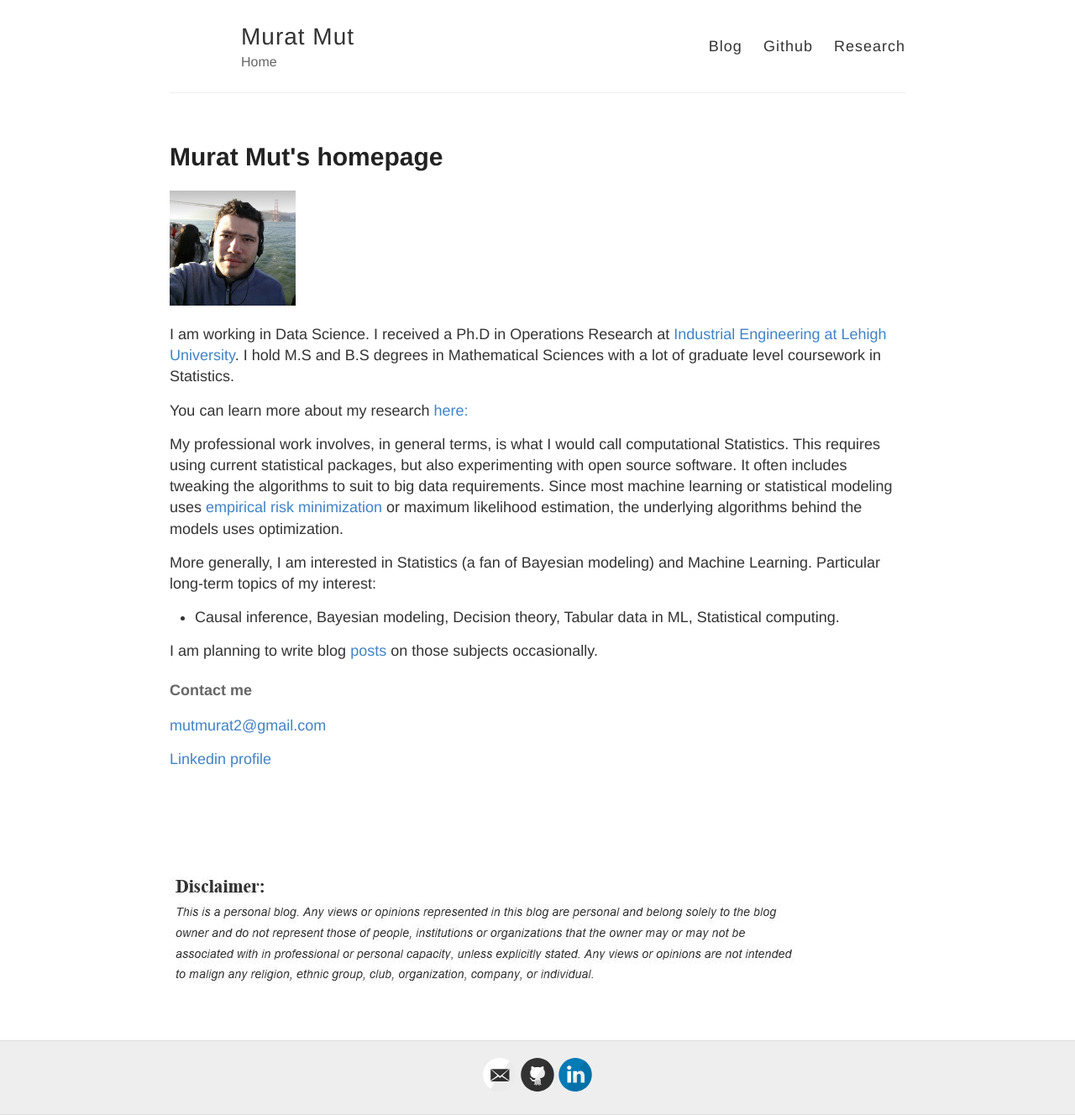
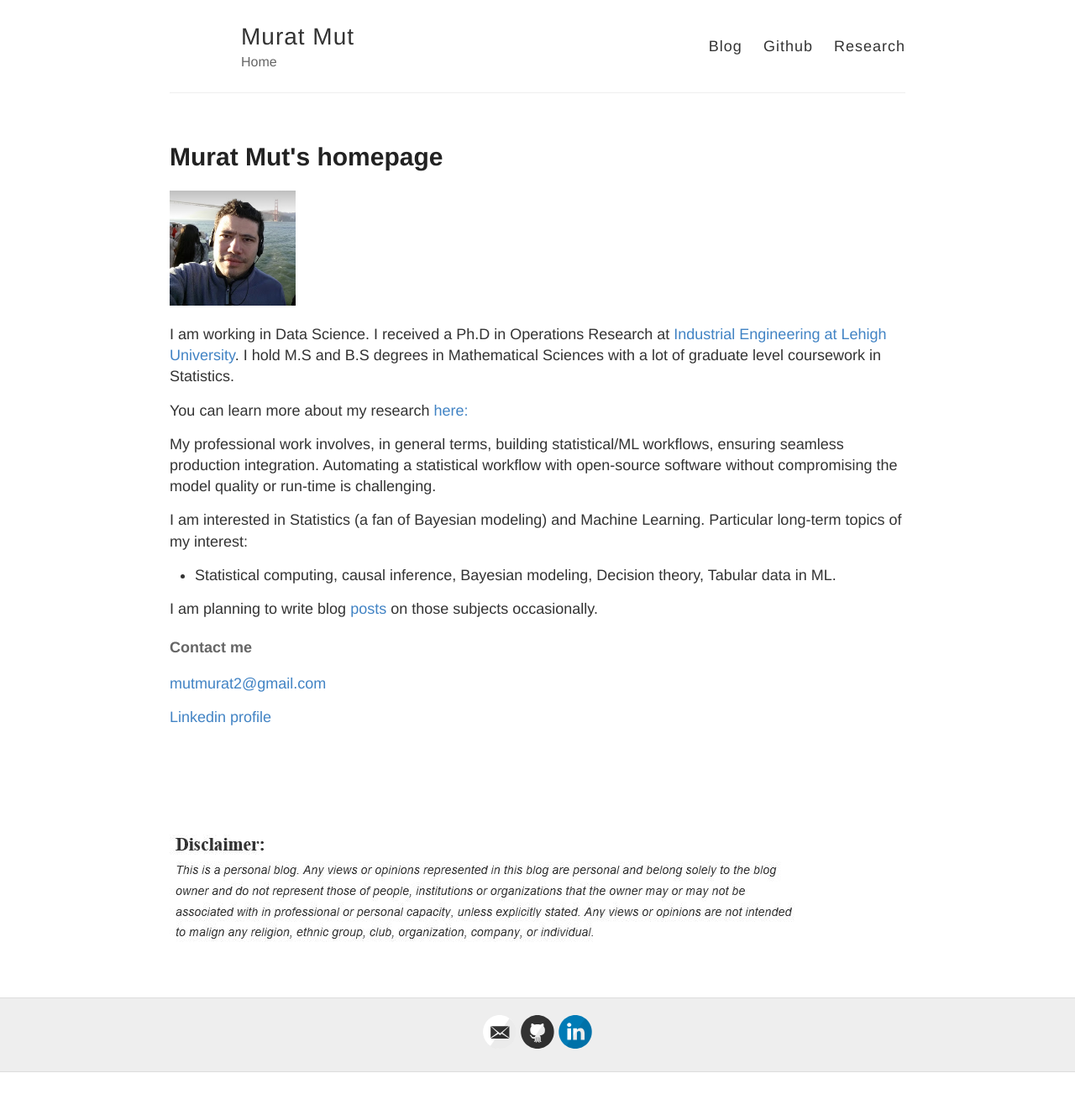
Before and after one commit to muratmut/muratmut.github.io, a Jekyll site: the page built from another.md, in a window 1280 px wide. Shown: the whole page at 84% size. Built offline with Jekyll 4.4.1, drawn with Linux system fonts in a browser that asks for light colours; after the commit the page ends 1277 px from its top, so only the background shows below that.

Commit message:
Update another.md

```diff
--- a/another.md
+++ b/another.md
@@ -11,11 +11,10 @@ I am working in Data Science. I received a Ph.D in Operations Research at
 
 You can learn more about my research [here:](https://muratmut.github.io/research/)
 
-My professional work involves, in general terms, is what I would call computational Statistics. This requires using current statistical packages, but also experimenting with open source software. It often includes tweaking the algorithms to suit to big data requirements. Since most machine learning or statistical modeling uses [empirical risk minimization](https://en.wikipedia.org/wiki/Empirical_risk_minimization) or maximum likelihood estimation, the underlying algorithms behind the models uses optimization.
+My professional work involves, in general terms, building statistical/ML workflows, ensuring seamless production integration. Automating a statistical workflow with open-source software without compromising the model quality or run-time is challenging.
 
-More generally, I am interested in Statistics (a fan of Bayesian modeling) and Machine Learning.
-Particular long-term topics of my interest:
-- Causal inference, Bayesian modeling, Decision theory, Tabular data in ML, Statistical computing.
+I am interested in Statistics (a fan of Bayesian modeling) and Machine Learning. Particular long-term topics of my interest:
+- Statistical computing, causal inference, Bayesian modeling, Decision theory, Tabular data in ML.
 
 I am planning to write blog [posts](https://muratmut.github.io/blog/) on those subjects occasionally.
 
```
